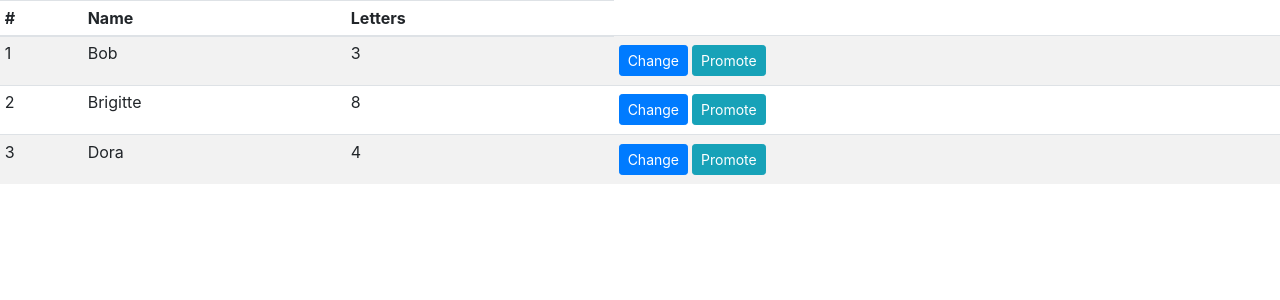
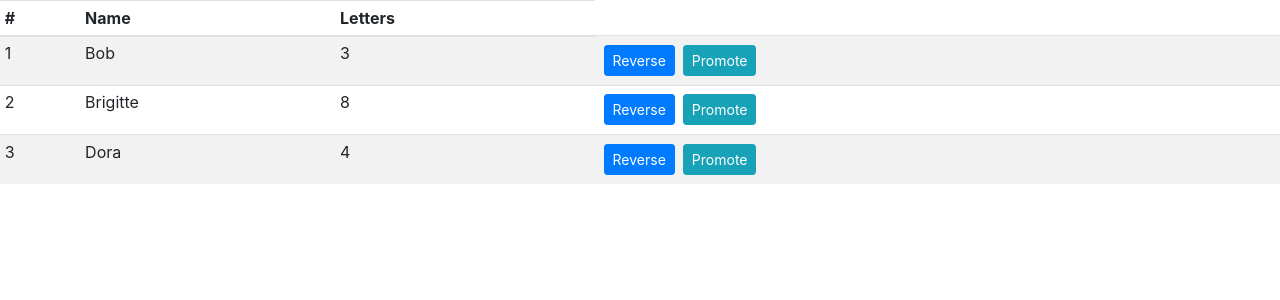
Before and after one commit to davidtrussler/Pro-React-16_11_Stateful-components, a React (Create React App) app in the folder components/: page / in a window 1280 px wide. Shown: the top 300 px of the page. Built offline with nearby package versions, Linux system fonts and the light colour scheme.

Commit message:
Passes props to child components - Uses props to abstract specific components to generic ones - Passes on all props to child component via destructuring operator

```diff
--- /dev/null
+++ b/components/src/CallbackButton.js
@@ -0,0 +1,11 @@
+import React from 'react';
+import {SimpleButton} from './SimpleButton';
+
+export function CallbackButton(props) {
+	return (
+		<SimpleButton
+			{...props}
+			className={`btn btn-${props.theme} btn-sm m-1`}
+		/>
+	)
+}
--- /dev/null
+++ b/components/src/SimpleButton.js
@@ -0,0 +1,10 @@
+import React from 'react';
+
+export function SimpleButton(props) {
+	return (
+		<button
+			className={props.className}
+			onClick={props.callback}
+		>{props.text}</button>
+	)
+}
--- a/components/src/Summary.js
+++ b/components/src/Summary.js
@@ -1,4 +1,5 @@
 import React from 'react';
+import {CallbackButton} from './CallbackButton';
 
 export default function Summary(props) {
 	return (
@@ -7,14 +8,16 @@ export default function Summary(props) {
 			<td>{props.name}</td>
 			<td>{props.name.length}</td>
 			<td>
-				<button
-					className="btn btn-primary btn-sm"
-					onClick={props.reverseCallback}
-				>Change</button>
-				<button
-					className="btn btn-info btn-sm m-1"
-					onClick={() => props.promoteCallback(props.name)}
-				>Promote</button>
+				<CallbackButton
+					theme="primary"
+					text="Reverse"
+					callback={props.reverseCallback}
+				/>
+				<CallbackButton
+					theme="info"
+					text="Promote"
+					callback={() => props.promoteCallback(props.name)}
+				/>
 			</td>
 		</React.Fragment>
 	);
```
Also changed, not shown: 1 other file (tests, documents, lock files or other folders).
